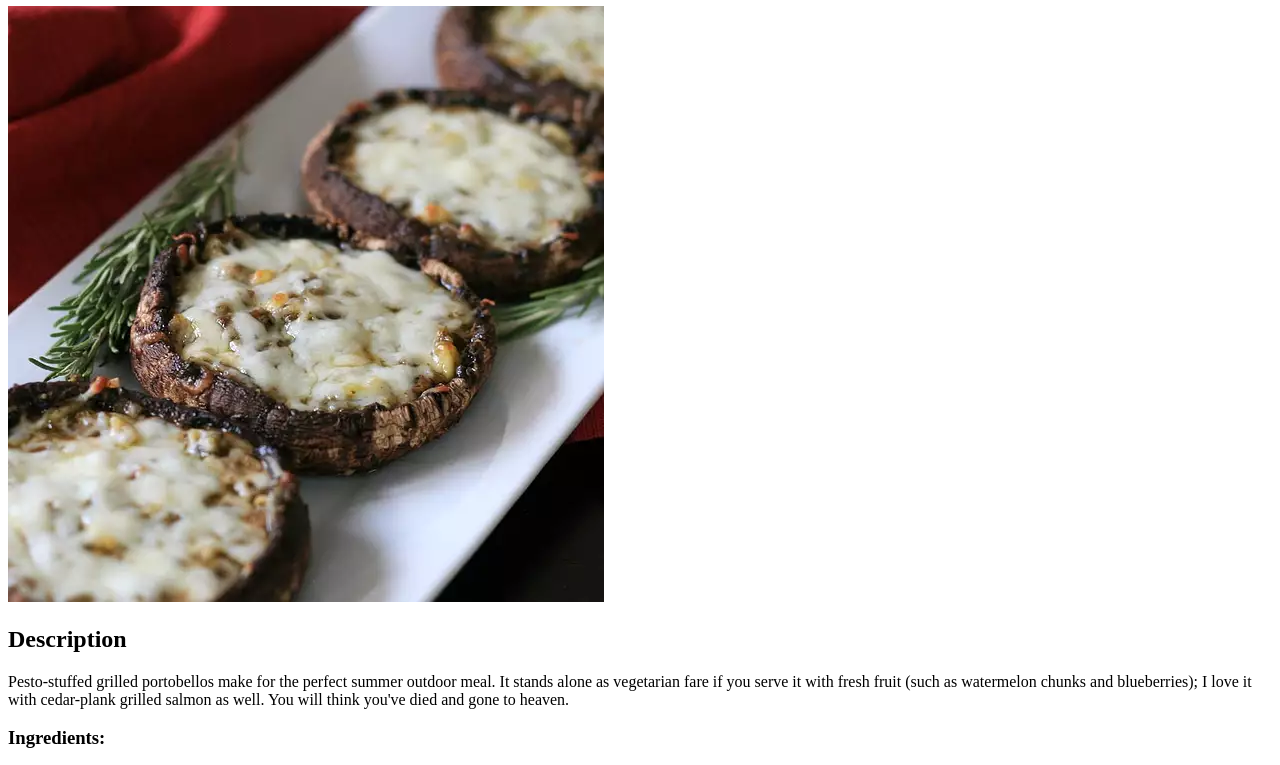
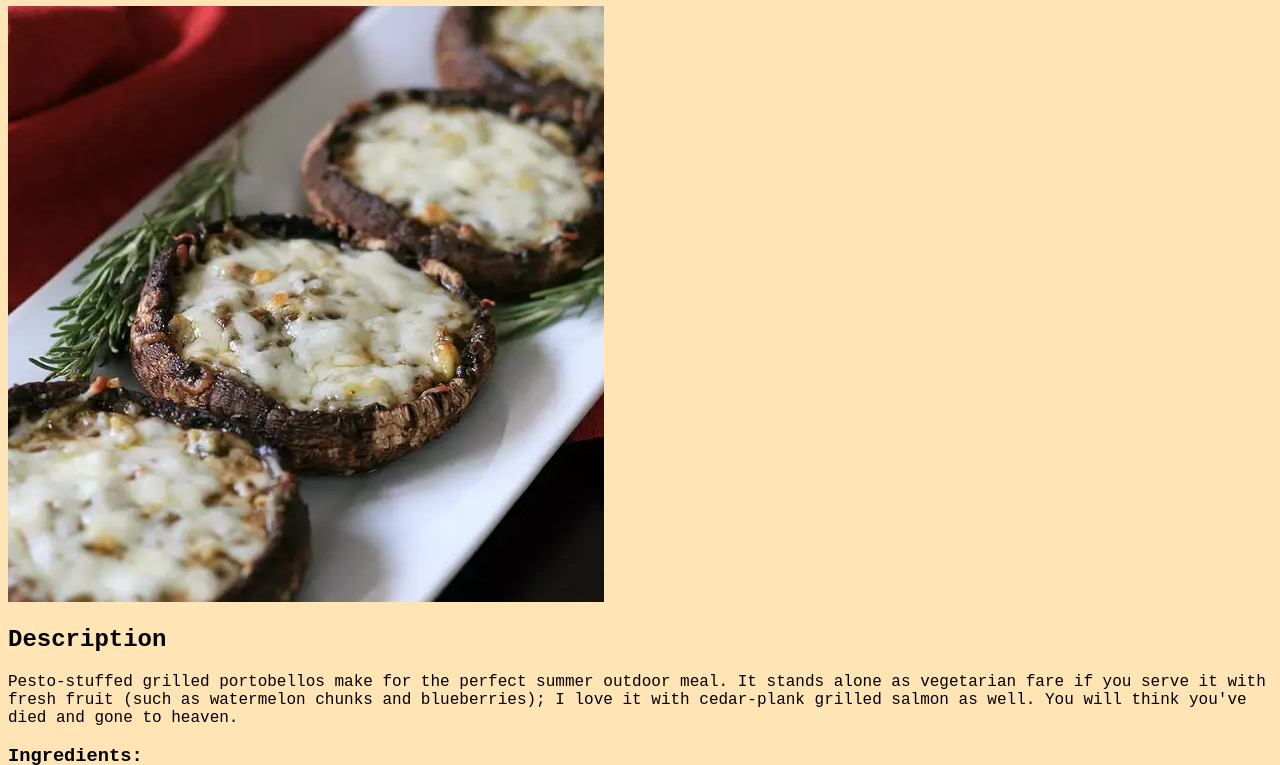
Before and after one commit to stewie-larsey/odin-recipies, a plain HTML site: page recipes/pesto-stuffed-portobellos.html in a window 1280 px wide. Shown: the part 74-839 px from the top of the page. Drawn offline with Linux system fonts and the light colour scheme.

Commit message:
Finished adding CSS

```diff
--- /dev/null
+++ b/recipes/klupskies.css
@@ -0,0 +1,14 @@
+body {
+    background-color: moccasin;
+}
+
+h1, h2, h3 {
+    color: black;
+    font-family: 'Courier New', Courier, monospace;
+    font: bold;
+}
+
+p, ul, ol {
+    color: black;
+    font-family: 'Courier New', Courier, monospace;
+}
--- a/recipes/pesto-stuffed-portobellos.html
+++ b/recipes/pesto-stuffed-portobellos.html
@@ -3,6 +3,7 @@
     <head>
         <meta charset="utf-8">
         <title>Pesto-Stuffed-Portobellos</title>
+        <link rel="stylesheet" href="portobellos.css">
     </head>
 
     <body>
@@ -12,7 +13,7 @@
 
         <h2>Description</h2>
             <body>
-                Pesto-stuffed grilled portobellos make for the perfect summer outdoor meal. It stands alone as vegetarian fare if you serve it with fresh fruit (such as watermelon chunks and blueberries); I love it with cedar-plank grilled salmon as well. You will think you've died and gone to heaven.
+                <p>Pesto-stuffed grilled portobellos make for the perfect summer outdoor meal. It stands alone as vegetarian fare if you serve it with fresh fruit (such as watermelon chunks and blueberries); I love it with cedar-plank grilled salmon as well. You will think you've died and gone to heaven.</p>
             </body>
 
             <h3>Ingredients:</h3>
--- /dev/null
+++ b/recipes/portobellos.css
@@ -0,0 +1,14 @@
+body {
+    background-color: moccasin;
+}
+
+h1, h2, h3 {
+    color: black;
+    font-family: 'Courier New', Courier, monospace;
+    font: bold;
+}
+
+p, ul, ol {
+    color: black;
+    font-family: 'Courier New', Courier, monospace;
+}
```
Also changed, not shown: recipes/klupskies.html (+2 -1 lines), 1 other file.
